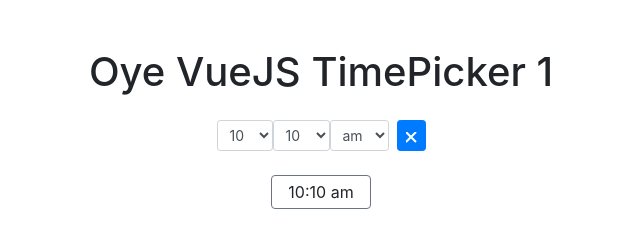
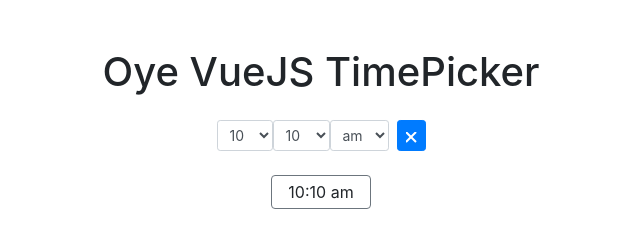
Before and after one commit to shishirraven/vuejs-timepicker, a plain HTML site: page docs/index.html in a window 1280 px wide. Shown: the whole page, without its empty margins (319-959 px from the left). Drawn offline with nearby package versions, Linux system fonts and the light colour scheme.

Commit message:
Update index.html

```diff
--- a/docs/index.html
+++ b/docs/index.html
@@ -17,7 +17,7 @@
 			<div class="container">
 				<div class="row justify-content-center">
 					<div class="col-md-12 text-center">
-						<h1 >Oye VueJS TimePicker 1</h1>
+						<h1 >Oye VueJS TimePicker</h1>
 						<oyetimepicker class="my-3" v-model="chosentime"></oyetimepicker>
 						<br>
 						<div v-if="chosentime!=''" class=" d-inline-block border border-secondary my-2 px-3 py-1 rounded">
```
